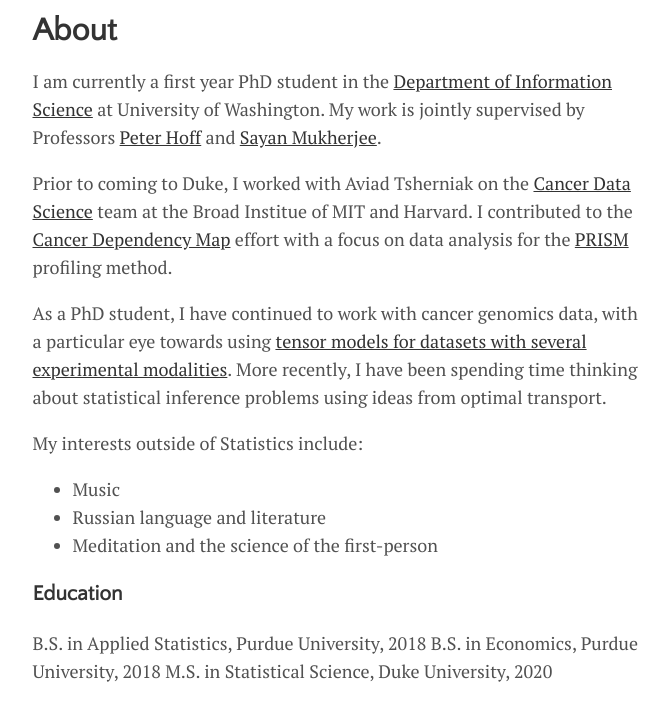
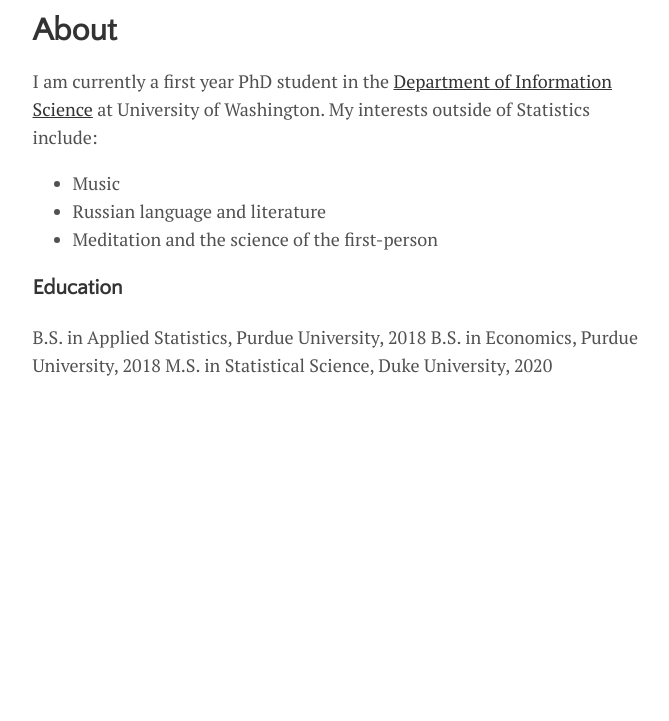
Before and after one commit to BeanHam/BeanHam.github.io, a Jekyll site: the page built from menu/about.md, in a window 1280 px wide, cut to the strip 112-833 px from the top of the page. Shown: the whole strip, without its empty margins (300-969 px from the left). Built offline with Jekyll 4.4.1, drawn with Linux system fonts in a browser that asks for light colours.

Commit message:
Update about.md

```diff
--- a/menu/about.md
+++ b/menu/about.md
@@ -3,12 +3,7 @@
 title: About
 ---
 
-I am currently a first year PhD student in the [Department of Information Science](https://stat.duke.edu) at University of Washington. My work is jointly supervised by Professors [Peter Hoff](http://pdhoff.github.io) and [Sayan Mukherjee](http://sayanmuk.github.io).
-
-Prior to coming to Duke, I worked with Aviad Tsherniak on the [Cancer Data Science](http://www.cancerdatascience.org) team at the Broad Institue of MIT and Harvard. I contributed to the [Cancer Dependency Map](https://depmap.org/portal/) effort with a focus on data analysis for the [PRISM](https://depmap.org/portal/prism/) profiling method.
-
-As a PhD student, I have continued to work with cancer genomics data, with a particular eye towards using [tensor models for datasets with several experimental modalities](https://arxiv.org/abs/2004.07887). More recently, I have been spending time thinking about statistical inference problems using ideas from optimal transport.
-
+I am currently a first year PhD student in the [Department of Information Science](https://stat.duke.edu) at University of Washington.
 My interests outside of Statistics include:
 
 - Music
```
